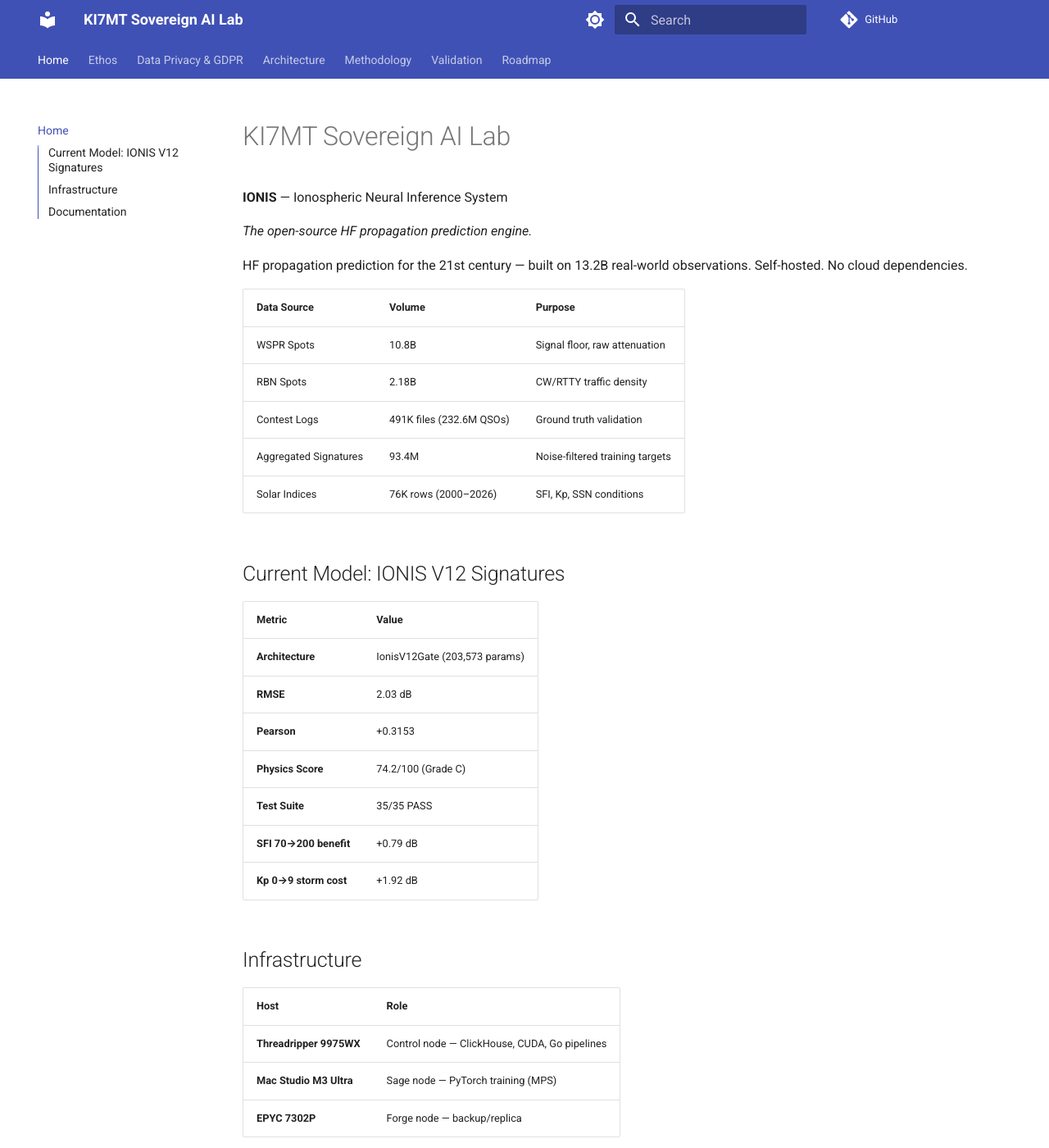
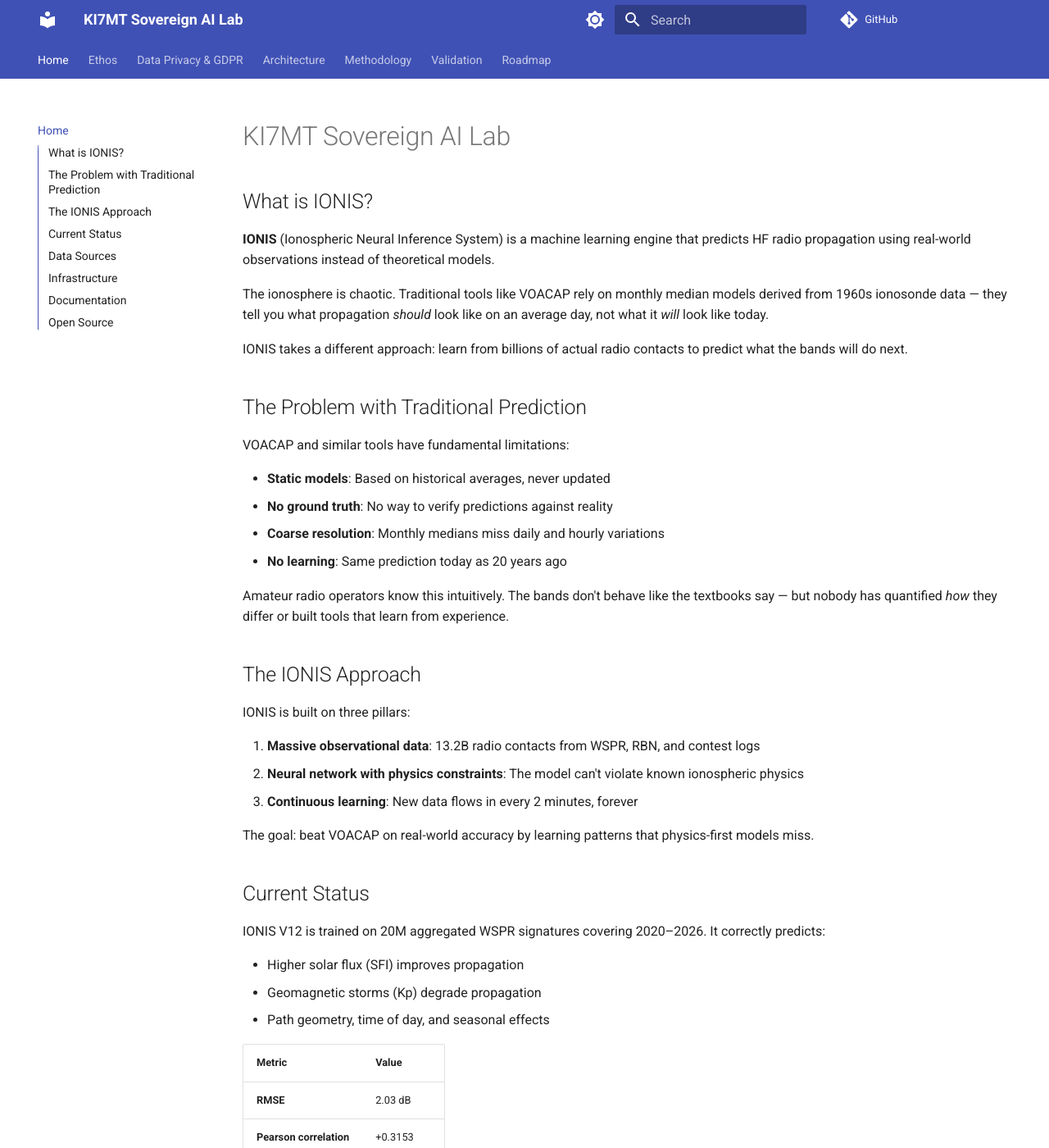
Before and after one commit to IONIS-AI/ionis-docs, an MkDocs documentation site: the page built from docs/index.md, in a window 1280 px wide and 1400 px high. Shown: the whole window at 82% size. Built offline with MkDocs 1.6.1 and Material for MkDocs 9.7.7, drawn with Linux system fonts in a browser that asks for light colours; comment, search, counter and statistics services are not loaded; some of the changed text lies outside the part shown.

Commit message:
docs: rewrite landing page with problem/solution narrative
- Lead with "What is IONIS?" not data tables
- Explain VOACAP limitations and why IONIS is different
- Three pillars: data, physics constraints, continuous learning
- Honest context on Pearson (+0.32 = "right more than wrong")
- Data and infrastructure moved below narrative
- Closes with open source statement

Co-Authored-By: Claude Opus 4.5 <noreply@anthropic.com>

```diff
--- a/docs/index.md
+++ b/docs/index.md
@@ -1,44 +1,81 @@
 # KI7MT Sovereign AI Lab
 
-**IONIS** — Ionospheric Neural Inference System
+## What is IONIS?
 
-*The open-source HF propagation prediction engine.*
+**IONIS** (Ionospheric Neural Inference System) is a machine learning engine that predicts HF radio propagation using real-world observations instead of theoretical models.
 
-HF propagation prediction for the 21st century — built on 13.2B real-world observations. Self-hosted. No cloud dependencies.
+The ionosphere is chaotic. Traditional tools like VOACAP rely on monthly median models derived from 1960s ionosonde data — they tell you what propagation *should* look like on an average day, not what it *will* look like today.
 
-| Data Source | Volume | Purpose |
-|-------------|--------|---------|
-| WSPR Spots | 10.8B | Signal floor, raw attenuation |
-| RBN Spots | 2.18B | CW/RTTY traffic density |
-| Contest Logs | 491K files (232.6M QSOs) | Ground truth validation |
-| Aggregated Signatures | 93.4M | Noise-filtered training targets |
-| Solar Indices | 76K rows (2000–2026) | SFI, Kp, SSN conditions |
+IONIS takes a different approach: learn from billions of actual radio contacts to predict what the bands will do next.
 
-## Current Model: IONIS V12 Signatures
+## The Problem with Traditional Prediction
+
+VOACAP and similar tools have fundamental limitations:
+
+- **Static models**: Based on historical averages, never updated
+- **No ground truth**: No way to verify predictions against reality
+- **Coarse resolution**: Monthly medians miss daily and hourly variations
+- **No learning**: Same prediction today as 20 years ago
+
+Amateur radio operators know this intuitively. The bands don't behave like the textbooks say — but nobody has quantified *how* they differ or built tools that learn from experience.
+
+## The IONIS Approach
+
+IONIS is built on three pillars:
+
+1. **Massive observational data**: 13.2B radio contacts from WSPR, RBN, and contest logs
+2. **Neural network with physics constraints**: The model can't violate known ionospheric physics
+3. **Continuous learning**: New data flows in every 2 minutes, forever
+
+The goal: beat VOACAP on real-world accuracy by learning patterns that physics-first models miss.
+
+## Current Status
+
+IONIS V12 is trained on 20M aggregated WSPR signatures covering 2020–2026. It correctly predicts:
+
+- Higher solar flux (SFI) improves propagation
+- Geomagnetic storms (Kp) degrade propagation
+- Path geometry, time of day, and seasonal effects
 
 | Metric | Value |
 |--------|-------|
-| **Architecture** | IonisV12Gate (203,573 params) |
 | **RMSE** | 2.03 dB |
-| **Pearson** | +0.3153 |
-| **Physics Score** | 74.2/100 (Grade C) |
+| **Pearson correlation** | +0.3153 |
+| **Physics Score** | 74.2/100 |
 | **Test Suite** | 35/35 PASS |
-| **SFI 70→200 benefit** | +0.79 dB |
-| **Kp 0→9 storm cost** | +1.92 dB |
+
+The model is not perfect — a Pearson of +0.32 means "right more than wrong, but not always." That's expected for ionospheric prediction. The atmosphere doesn't fully cooperate.
+
+## Data Sources
+
+| Source | Volume | Purpose |
+|--------|--------|---------|
+| **WSPR** | 10.8B spots | Signal floor, path attenuation |
+| **RBN** | 2.18B spots | CW/RTTY traffic patterns |
+| **Contest Logs** | 232.6M QSOs | Ground truth — proof the band was open |
+| **Solar Indices** | 76K rows | SFI, Kp, SSN conditions (2000–2026) |
 
 ## Infrastructure
+
+Self-hosted, no cloud dependencies:
 
 | Host | Role |
 |------|------|
 | **Threadripper 9975WX** | Control node — ClickHouse, CUDA, Go pipelines |
-| **Mac Studio M3 Ultra** | Sage node — PyTorch training (MPS) |
+| **Mac Studio M3 Ultra** | Sage node — PyTorch training |
 | **EPYC 7302P** | Forge node — backup/replica |
 
 ## Documentation
 
-- [Architecture](architecture/model_v10.md) — Model specs, sidecars, parameter counts
-- [Methodology](methodology/data_pipeline.md) — Ingestion, feature engineering, training
-- [Validation](validation/index.md) — V12 test specification (35 automated tests)
-- [Roadmap](roadmap/d_to_z.md) — D-to-Z Digital Twin roadmap
-- [Data Privacy & GDPR](data-privacy.md) — Data authorization, GDPR compliance, attribution
-- [Ethos](ethos.md) — Core principles, statement of intent
+- [Architecture](architecture/model_v10.md) — Model design, sidecars, gated physics
+- [Methodology](methodology/data_pipeline.md) — Data ingestion and training process
+- [Validation](validation/index.md) — 35-test automated verification suite
+- [Roadmap](roadmap/d_to_z.md) — D-to-Z path to beating VOACAP
+- [Data Privacy](data-privacy.md) — GDPR compliance, data authorization
+- [Ethos](ethos.md) — Core principles and statement of intent
+
+## Open Source
+
+All code, data pipelines, and documentation are open source. The goal is a reproducible, verifiable propagation prediction system that anyone can run.
+
+*Built by KI7MT. No cloud. No vendor lock-in. Just physics and data.*
```
